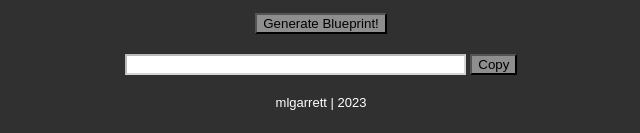
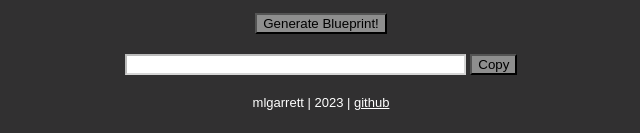
Before and after one commit to mlgarrett/pixtorio, a Flask app: page / in a window 1280 px wide. Shown: the part 701-834 px from the top of the page, without its empty margins (319-959 px from the left). Run offline with Flask 3, Linux system fonts and the light colour scheme.

Commit message:
reinstated github link in footer

```diff
--- a/templates/index.html
+++ b/templates/index.html
@@ -100,7 +100,7 @@
                     </tr>
                     <tr class="footer">
                         <td colspan="2">
-                            mlgarrett | 2023
+                            mlgarrett | 2023 | <a href="https://github.com/mlgarrett/pixtorio">github</a>
                         </td>
                     </tr>
                 </table>
```
